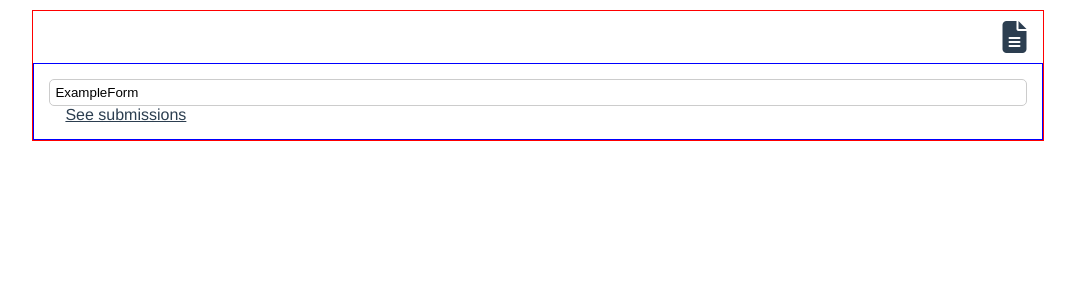
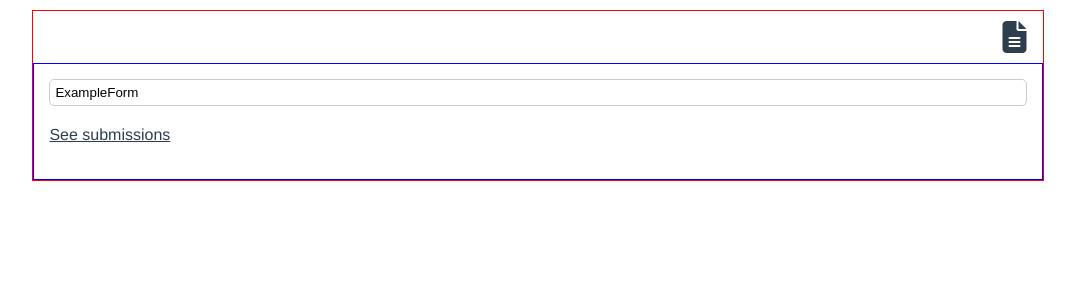
Before and after one commit to wurde/formlight, a Vue app in the folder client/: page / in a window 1280 px wide. Shown: the top 300 px of the page, without its empty margins (102-1177 px from the left). Built offline with nearby package versions, Linux system fonts and the light colour scheme.

Commit message:
Alignment by removing padding

```diff
--- a/client/src/components/Form.vue
+++ b/client/src/components/Form.vue
@@ -8,7 +8,9 @@
       <h3>{{title}}</h3>
     </div>
 
-    <a v-on:click.prevent="$emit('toggleCurrentView')" class="a-see-submissions">See submissions</a>
+    <nav>
+      <a v-on:click.prevent="$emit('toggleCurrentView')" class="a-see-submissions">See submissions</a>
+    </nav>
   </section>
 </template>
 
@@ -43,10 +45,15 @@ input {
   outline: none;
 }
 
+nav {
+  margin: 20px 0px;
+}
+
 a {
   text-decoration: underline;
   cursor: pointer;
   padding: 10px 16px;
+  padding-left: 0px;
 }
 
 a:hover {
--- a/client/src/components/Submissions.vue
+++ b/client/src/components/Submissions.vue
@@ -8,7 +8,9 @@
       <h3>Submissions</h3>
     </div>
 
-    <a v-on:click.prevent="$emit('toggleCurrentView')" class="a-see-form">See form</a>
+    <nav>
+      <a v-on:click.prevent="$emit('toggleCurrentView')" class="a-see-form">See form</a>
+    </nav>
   </section>
 </template>
 
@@ -30,10 +32,15 @@ export default {
   border: 1px solid blue;
 }
 
+nav {
+  margin: 20px 0px;
+}
+
 a {
   text-decoration: underline;
   cursor: pointer;
   padding: 10px 16px;
+  padding-left: 0px;
 }
 
 a:hover {
```
